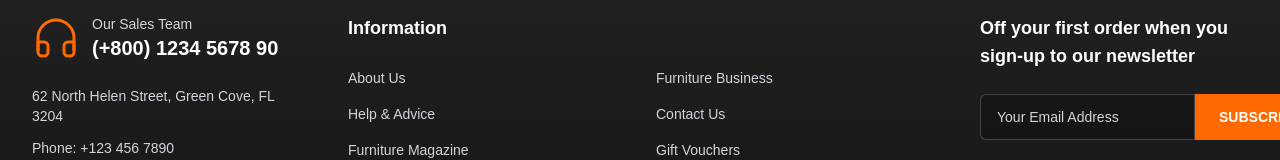
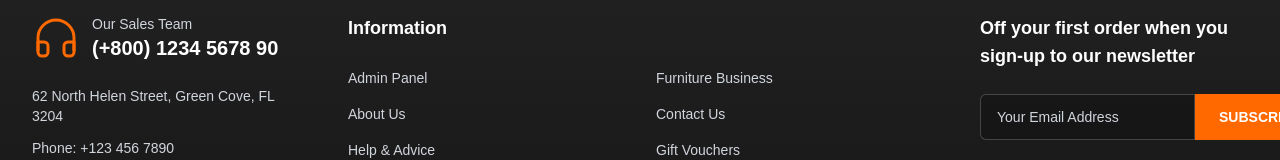
Before and after one commit to DarkZ143/modulae, a Next.js app: page / in a window 1280 px wide. Shown: the part 3553-3713 px from the top of the page. Built offline with nearby package versions, Linux system fonts and the light colour scheme; no server answers; the database is empty.

Commit message:
new security update

```diff
--- a/app/components/Footer.tsx
+++ b/app/components/Footer.tsx
@@ -3,6 +3,7 @@
 
 // Data for the footer links
 const infoLinks1 = [
+  { name: "Admin Panel", href: "/admin-section" },
   { name: "About Us", href: "/pages/about-us" },
   { name: "Help & Advice", href: "/pages/help-and-advice" },
   { name: "Furniture Magazine", href: "/pages/furniture-magazine" },
```
